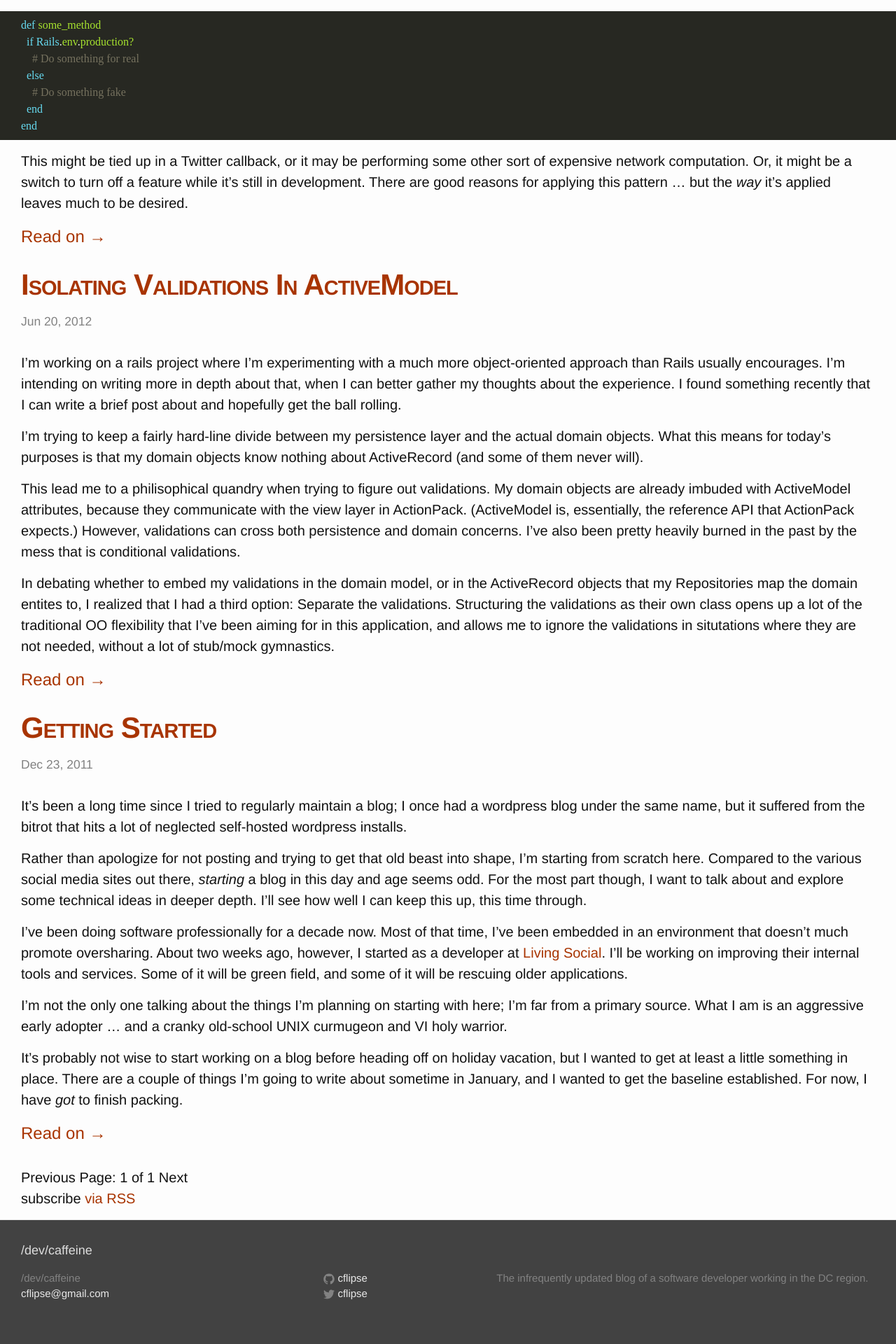
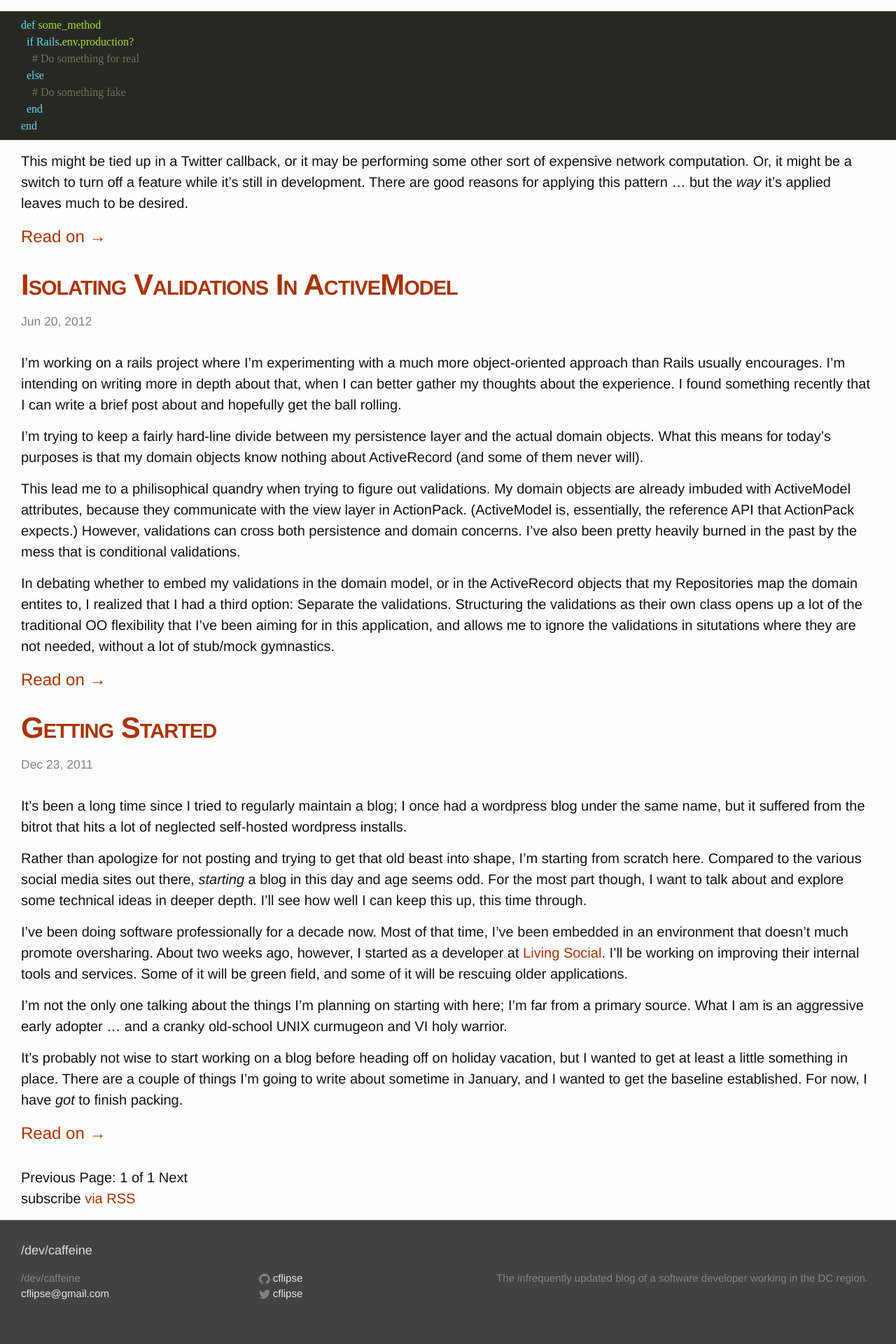
Before and after one commit to cflipse/devcaffeine, a Jekyll site: the page built from index.html, in a window 1280 px wide. Shown: the part 1234-3154 px from the top of the page at 70% size. Built offline with Jekyll 4.4.1, drawn with Linux system fonts in a browser that asks for light colours; the list of posts is cut into pages by our own code.

Commit message:
footer uses flex, rather than clearfix

```diff
--- a/_sass/_layout.scss
+++ b/_sass/_layout.scss
@@ -178,25 +178,27 @@ body {
     font-size: 15px;
     color: $grey-color;
     margin-left: -$spacing-unit / 2;
-    @extend %clearfix;
+    display: flex;
+    @include media-query($on-palm) {
+      display:block;
+    }
 }
 
 .footer-col {
-    float: left;
     margin-bottom: $spacing-unit / 2;
     padding-left: $spacing-unit / 2;
 }
 
 .footer-col-1 {
-    width:         calc(35% - (#{$spacing-unit} / 2));
+  flex: 3
 }
 
 .footer-col-2 {
-    width:         calc(20% - (#{$spacing-unit} / 2));
+  flex: 3
 }
 
 .footer-col-3 {
-    width:         calc(45% - (#{$spacing-unit} / 2));
+  flex: 5
 }
 
 .colophon {
```
